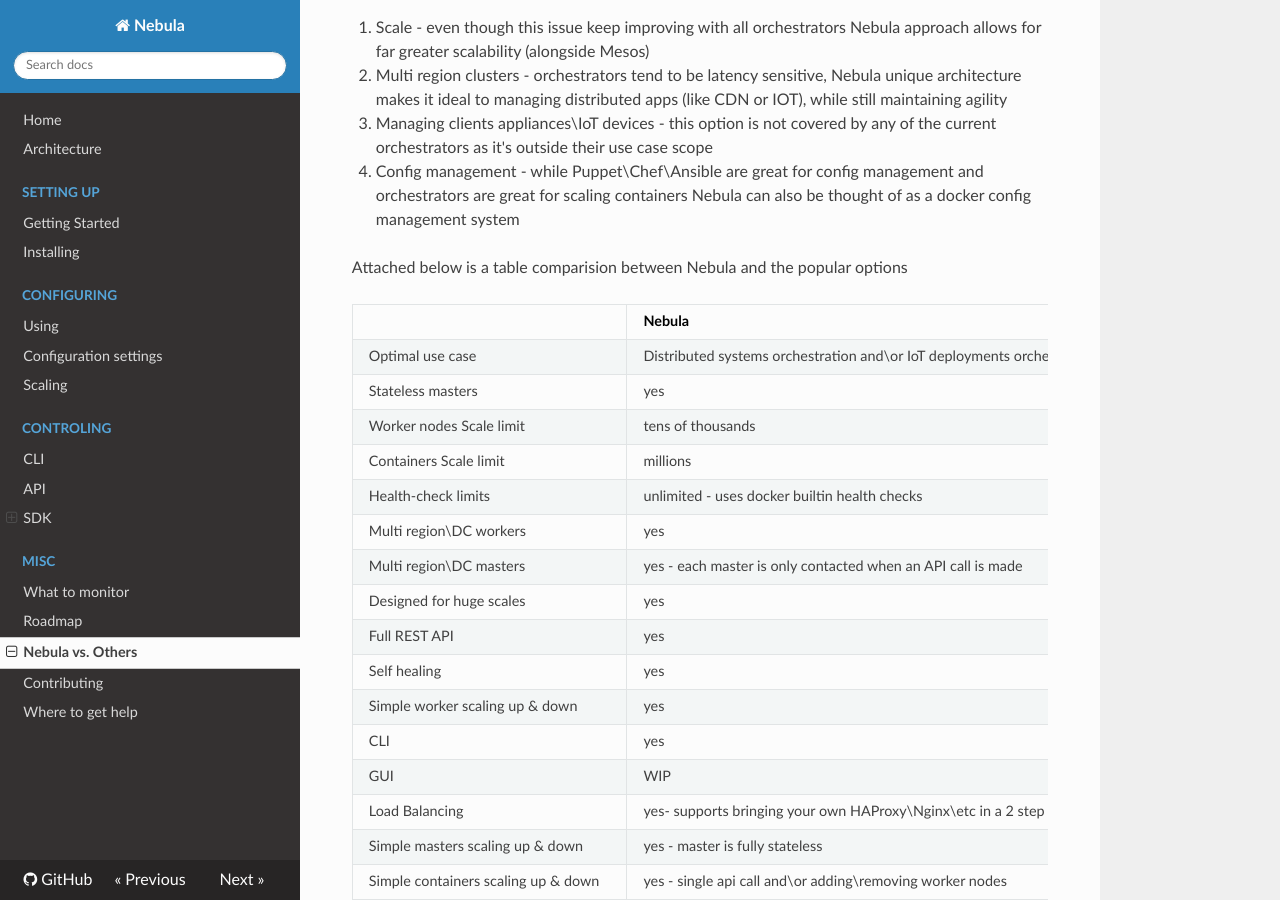
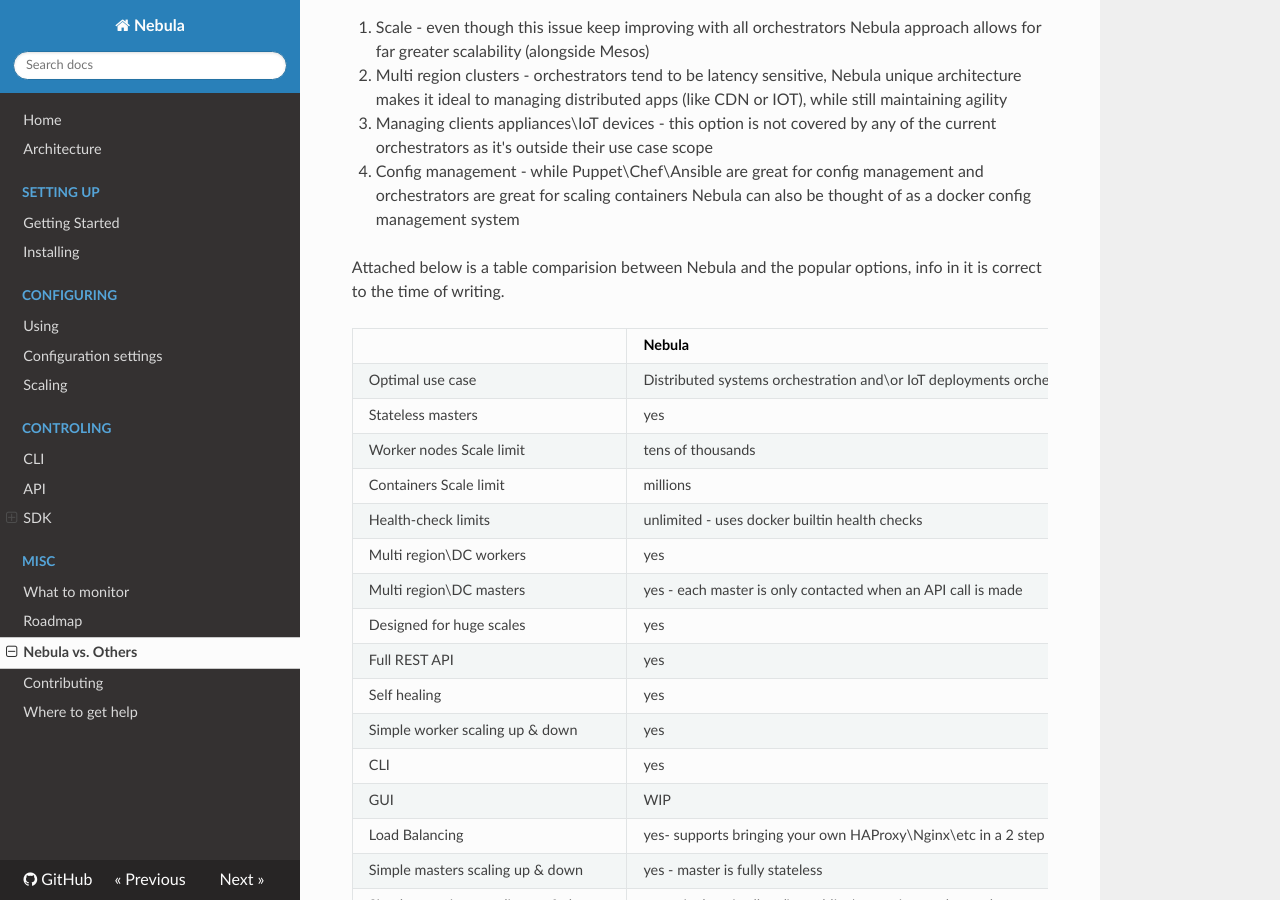
Before and after one commit to nebula-orchestrator/docs, an MkDocs documentation site: the page built from docs/compare2orchestrators.md, in a window 1280 px wide and 900 px high, scrolled down 301 px. Built offline with MkDocs 1.6.1, drawn with Linux system fonts in a browser that asks for light colours; nearby versions of some CDN libraries; old or Windows-style settings are respelled for this version of MkDocs.

Commit message:
info is only correct to the time of writing in the compersion chart

```diff
--- a/docs/compare2orchestrators.md
+++ b/docs/compare2orchestrators.md
@@ -9,7 +9,7 @@
  3. Managing clients appliances\IoT devices - this option is not covered by any of the current orchestrators as it's outside their use case scope
  4. Config management - while Puppet\Chef\Ansible are great for config management and orchestrators are great for scaling containers Nebula can also be thought of as a docker config management system
 
-Attached below is a table comparision between Nebula and the popular options
+Attached below is a table comparision between Nebula and the popular options, info in it is correct to the time of writing.
 
 
 |  | Nebula | Mesos+Marathon\DC/OS | Kubernetes | Swarm |
```
